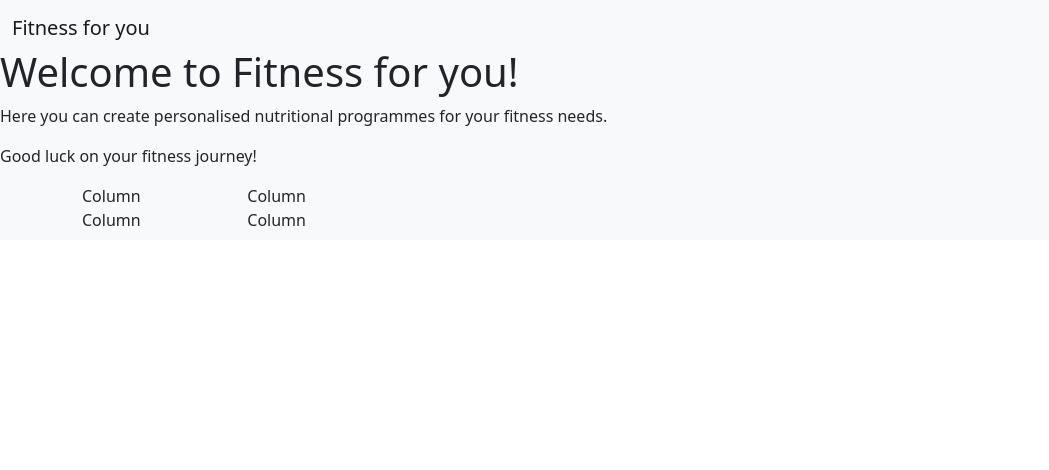
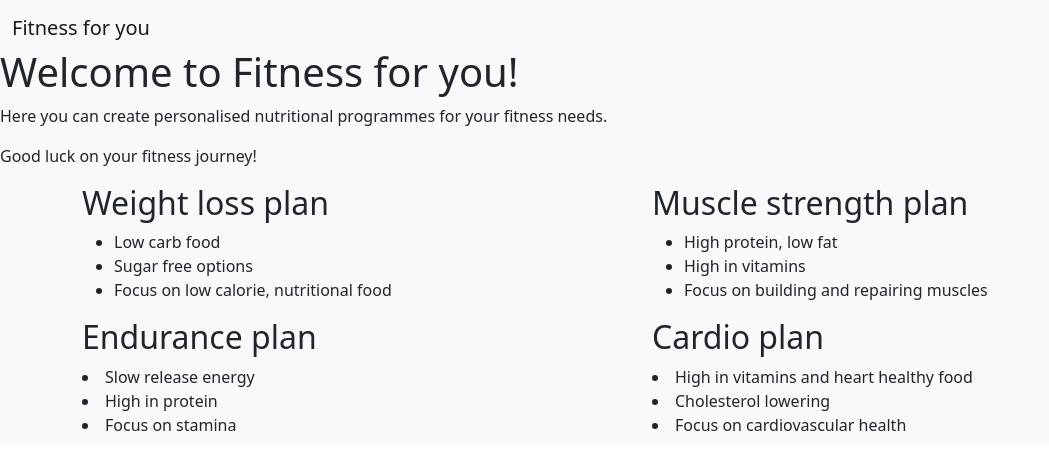
Before and after one commit to Code-Institute-Submissions/johng252627-milestone3, a plain HTML site: page index.html in a window 1280 px wide. Shown: the whole page, without its empty margins (0-1049 px from the left). Drawn offline with nearby package versions, Linux system fonts and the light colour scheme.

Commit message:
add food plan descriptions

```diff
--- a/index.html
+++ b/index.html
@@ -18,10 +18,34 @@
   </div>
   <div class="container">
   <div class="row row-cols-2">
-    <div class="col">Column</div>
-    <div class="col">Column</div>
-    <div class="col">Column</div>
-    <div class="col">Column</div>
+    <div class="col">
+        <h2>Weight loss plan</h2>
+        <ul>
+            <li>Low carb food</li>
+            <li>Sugar free options</li>
+            <li>Focus on low calorie, nutritional food</li>
+        </ul>
+    </div>
+    <div class="col">
+        <h2>Muscle strength plan</h2>
+        <ul>
+            <li>High protein, low fat</li>
+            <li>High in vitamins</li>
+            <li>Focus on building and repairing muscles</li>
+        </ul>
+    </div>
+    <div class="col">
+        <h2>Endurance plan</h2>
+        <li>Slow release energy</li>
+        <li>High in protein</li>
+        <li>Focus on stamina</li>
+    </div>
+    <div class="col">
+        <h2>Cardio plan</h2>
+        <li>High in vitamins and heart healthy food</li>
+        <li>Cholesterol lowering</li>
+        <li>Focus on cardiovascular health</li>
+    </div>
   </div>
 </div>
 </nav>
```
